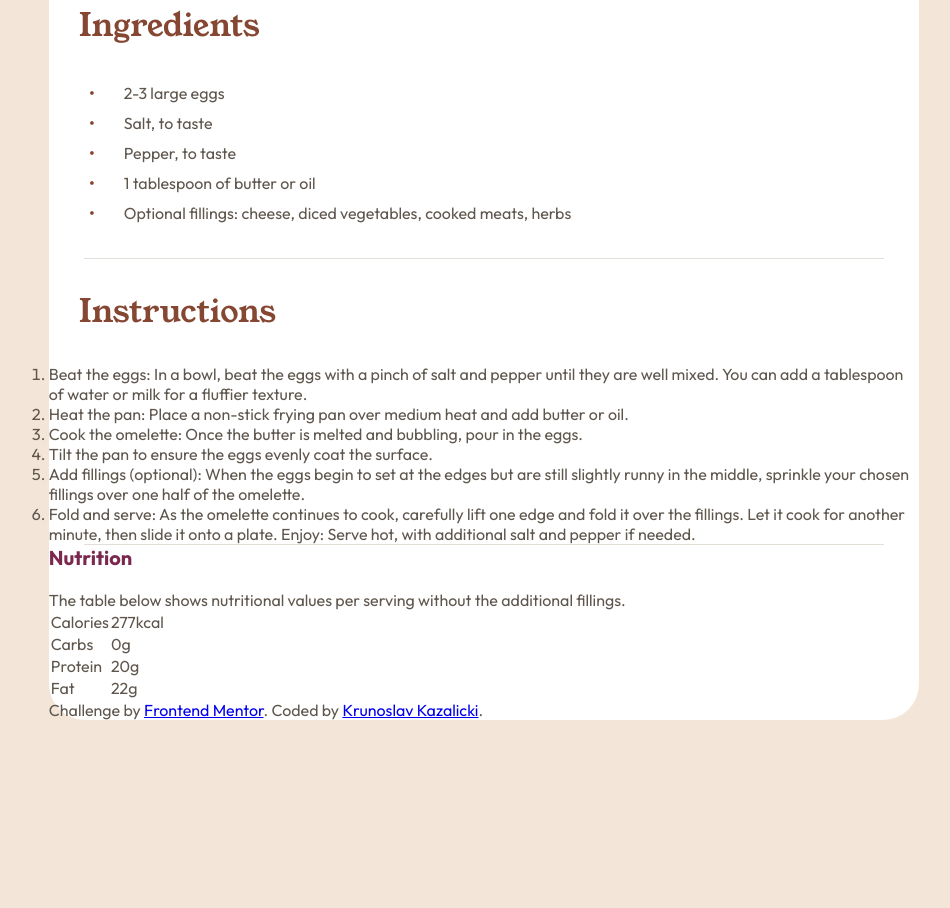
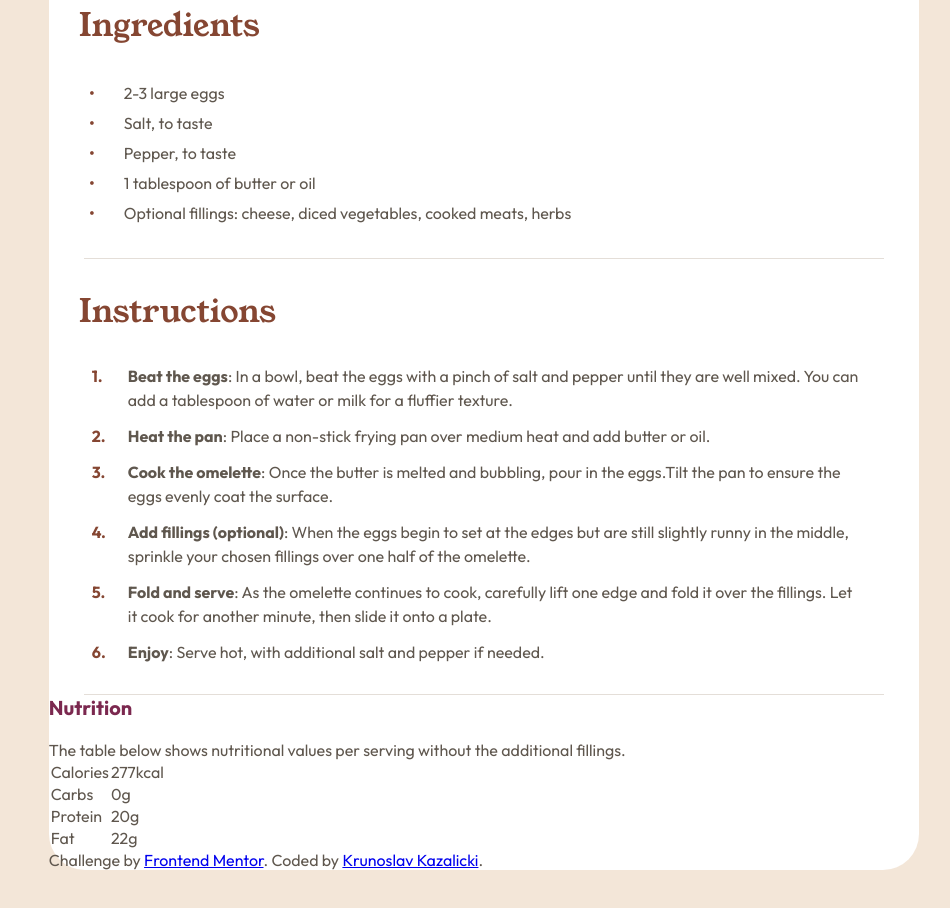
Before and after one commit to krunoslav-k/challenge-01-recipe-page-html-css, a plain HTML site: page index.html in a window 1280 px wide. Shown: the part 953-1861 px from the top of the page, without its empty margins (156-1106 px from the left). Before the commit the page ends 1775 px from the top, so only its background shows below. Drawn offline with Linux system fonts and the light colour scheme.

Commit message:
Stylize and fix instructions

```diff
--- a/index.html
+++ b/index.html
@@ -56,31 +56,35 @@
 
       <div class="instructions-container">
         <h2>Instructions</h2>
-        <ol>
+        <ol class="instructions-list">
           <li>
-            Beat the eggs: In a bowl, beat the eggs with a pinch of salt and
-            pepper until they are well mixed. You can add a tablespoon of water
-            or milk for a fluffier texture.
+            <span class="bold-text">Beat the eggs</span>: In a bowl, beat the
+            eggs with a pinch of salt and pepper until they are well mixed. You
+            can add a tablespoon of water or milk for a fluffier texture.
           </li>
           <li>
-            Heat the pan: Place a non-stick frying pan over medium heat and add
-            butter or oil.
+            <span class="bold-text">Heat the pan</span>: Place a non-stick
+            frying pan over medium heat and add butter or oil.
           </li>
           <li>
-            Cook the omelette: Once the butter is melted and bubbling, pour in
-            the eggs.
-          </li>
-          <li>Tilt the pan to ensure the eggs evenly coat the surface.</li>
-          <li>
-            Add fillings (optional): When the eggs begin to set at the edges but
-            are still slightly runny in the middle, sprinkle your chosen
-            fillings over one half of the omelette.
+            <span class="bold-text">Cook the omelette</span>: Once the butter is
+            melted and bubbling, pour in the eggs.Tilt the pan to ensure the
+            eggs evenly coat the surface.
           </li>
           <li>
-            Fold and serve: As the omelette continues to cook, carefully lift
-            one edge and fold it over the fillings. Let it cook for another
-            minute, then slide it onto a plate. Enjoy: Serve hot, with
-            additional salt and pepper if needed.
+            <span class="bold-text">Add fillings (optional)</span>: When the
+            eggs begin to set at the edges but are still slightly runny in the
+            middle, sprinkle your chosen fillings over one half of the omelette.
+          </li>
+          <li>
+            <span class="bold-text">Fold and serve</span>: As the omelette
+            continues to cook, carefully lift one edge and fold it over the
+            fillings. Let it cook for another minute, then slide it onto a
+            plate.
+          </li>
+          <li>
+            <span class="bold-text">Enjoy</span>: Serve hot, with additional
+            salt and pepper if needed.
           </li>
         </ol>
       </div>
--- a/style.scss
+++ b/style.scss
@@ -106,3 +106,28 @@ hr {
   height: 1px;
   background-color: $stone-150;
 }
+
+.instructions-list {
+  margin: 30px 55px;
+  padding-left: 0;
+  list-style: none; // sakrij originalne brojeve
+  counter-reset: broj;
+
+  li {
+    line-height: 1.5rem;
+    counter-increment: broj;
+    margin-bottom: 12px;
+    padding-left: 24px;
+    position: relative;
+
+    &::before {
+      content: counter(broj) ".";
+      position: absolute;
+      left: -12px;
+      top: 0;
+      font-weight: 700;
+      color: $brown-800;
+      text-align: right;
+    }
+  }
+}
```
Also changed, not shown: style.css, 1 other file.
